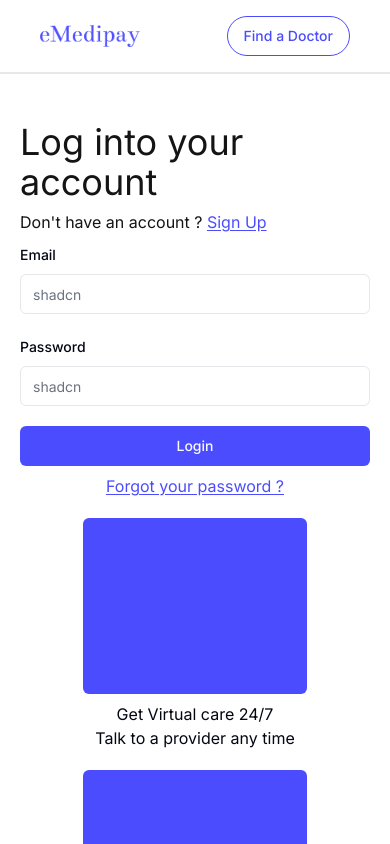
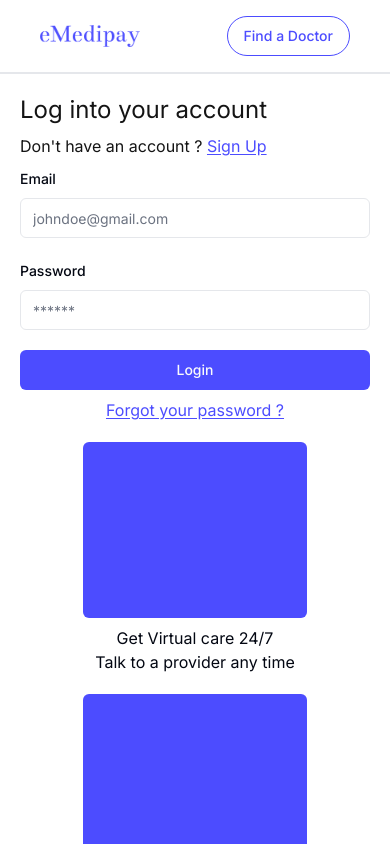
Before and after one commit to JhayStark/e-medipay, a Next.js app: page /auth in a window 390 px wide. Shown: the top 844 px of the page. Built offline with nearby package versions, Linux system fonts and the light colour scheme.

Commit message:
fix:changed auth placeholders and fixed text size

```diff
--- a/src/app/auth/layout.tsx
+++ b/src/app/auth/layout.tsx
@@ -19,7 +19,7 @@ const Layout = ({
   return (
     <div>
       <PublicNavBar />
-      <div className='border-t-2 py-12 p-5'>
+      <div className='border-t-2 py-5 md:py-12 p-5'>
         <div className='mx-auto max-w-5xl flex-col lg:flex-row flex lg:items-start md:justify-between items-center'>
           <div className='max-w-[420px] w-full pb-5 lg:pb-0'>{children}</div>
           <div className='grid grid-cols-1 md:grid-cols-2 gap-5 md:gap-10'>
--- a/src/app/auth/page.tsx
+++ b/src/app/auth/page.tsx
@@ -34,7 +34,9 @@ const Page = () => {
   }
   return (
     <div className='w-full '>
-      <h3 className='text-4xl mb-2  text-[#141414]'>Log into your account</h3>
+      <h3 className='text-2xl md:text-4xl mb-2  text-[#141414]'>
+        Log into your account
+      </h3>
       <span className='text-[#141414]'>
         Don&apos;t have an account ?{' '}
         <Link
@@ -58,7 +60,7 @@ const Page = () => {
                 <FormItem>
                   <FormLabel>Email</FormLabel>
                   <FormControl>
-                    <Input placeholder='shadcn' {...field} />
+                    <Input placeholder='johndoe@gmail.com' {...field} />
                   </FormControl>
                   <FormMessage />
                 </FormItem>
@@ -71,7 +73,7 @@ const Page = () => {
                 <FormItem>
                   <FormLabel>Password</FormLabel>
                   <FormControl>
-                    <Input placeholder='shadcn' {...field} />
+                    <Input placeholder='******' type='password' {...field} />
                   </FormControl>
                   <FormMessage />
                 </FormItem>
--- a/src/app/auth/sign-up/page.tsx
+++ b/src/app/auth/sign-up/page.tsx
@@ -34,7 +34,7 @@ const Page = () => {
 
   return (
     <div>
-      <h3 className='text-4xl mb-2 tracking-wide text-[#141414]'>
+      <h3 className='text-2xl md:text-4xl mb-2 tracking-wide text-[#141414]'>
         Create an account
       </h3>
       <span className='text-[#141414]'>
@@ -60,7 +60,7 @@ const Page = () => {
                 <FormItem>
                   <FormLabel>Email</FormLabel>
                   <FormControl>
-                    <Input placeholder='shadcn' {...field} />
+                    <Input placeholder='johndoe@gmail.com' {...field} />
                   </FormControl>
                   <FormMessage />
                 </FormItem>
@@ -73,7 +73,7 @@ const Page = () => {
                 <FormItem>
                   <FormLabel>Password</FormLabel>
                   <FormControl>
-                    <Input placeholder='shadcn' {...field} />
+                    <Input placeholder='********' type='password' {...field} />
                   </FormControl>
                   <FormMessage />
                 </FormItem>
```
